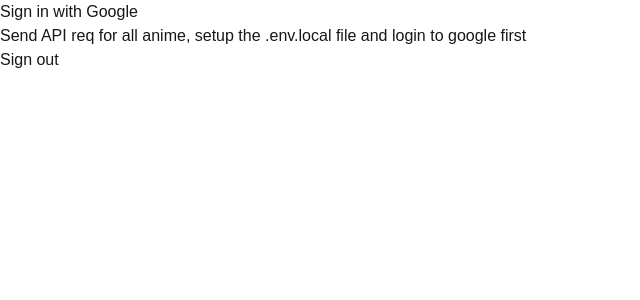
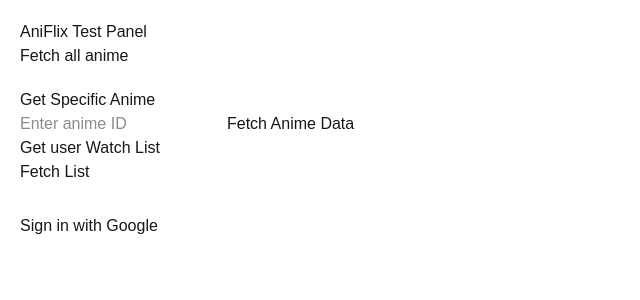
Before and after one commit to haseeb-zaheer/aniflix, a Next.js app: page / in a window 1280 px wide. Shown: the top 300 px of the page, without its empty margins (0-640 px from the left). Built offline with nearby package versions, Linux system fonts and the light colour scheme; no server answers.

Commit message:
Created Apis to POST  anime to user watchlist, and GET watchlist

```diff
--- a/components/user/usernameForm.js
+++ b/components/user/usernameForm.js
@@ -17,7 +17,7 @@ export default function UsernameForm() {
 
     if (response.ok) {
       setMessage("Username saved!");
-      // redirect here once page is made
+      // redirect to home page once made
     } else {
       const data = await response.json();
       setMessage(data.error || "Failed to set username");
--- a/next.config.mjs
+++ b/next.config.mjs
@@ -1,5 +1,14 @@
 /** @type {import('next').NextConfig} */
 const nextConfig = {
+  images: {
+    remotePatterns: [
+      {
+        protocol: 'https',
+        hostname: 'cdn.myanimelist.net',
+        pathname: '/images/**', // allow all images under /images/
+      },
+    ],
+  },
   reactStrictMode: true,
 };
 
--- a/pages/api/auth/[...nextauth]/index.js
+++ b/pages/api/auth/[...nextauth]/index.js
@@ -16,7 +16,7 @@ export const authOptions = {
     // Called when a user signs in for the first time (or every time)
     async signIn({ user }) {
     try {
-        console.log("SIGNIN triggered for:", user.email);
+        console.log("Signin triggered for:", user.email);
 
         const client = await clientPromise;
         const db = client.db("AniDB");
--- a/pages/api/user/[username]/index.js
+++ b/pages/api/user/[username]/index.js
@@ -13,7 +13,8 @@ export default async function handler(req, res)
     {
         try{
             const username = req.query.username;
-            console.log(username);
+            console.log(`Username: ${username}`);
+
             const client = await clientPromise;
             const db = client.db("AniDB");
             const users = db.collection("users");
--- a/pages/api/user/index.js
+++ b/pages/api/user/index.js
@@ -8,6 +8,7 @@ export default async function handler(req, res)
     const session = await getServerSession(req, res, authOptions);
     if(!session)
         return res.status(401).json({message: "User not logged in"});
+
     if(req.method==='GET')
     {
         try{
--- /dev/null
+++ b/pages/api/watchlist/[animeId]/index.js
@@ -0,0 +1,55 @@
+// add an anime to user watchlist
+
+import clientPromise from "@/lib/mongodb";
+import { getServerSession } from "next-auth";
+import { authOptions } from "../../auth/[...nextauth]";
+
+export default async function handler(req, res)
+{
+    const session = await getServerSession(req, res, authOptions);
+    if(!session)
+        return res.status(401).json({message: 'Unauthorized'});
+
+    if(req.method==='POST')
+    {
+        try{
+            const client = await clientPromise;
+            const db = client.db('AniDB');
+            const animeList = db.collection("animeList");
+            const animeId = parseInt(req.query.animeId);
+            const userId = session.user.id;
+            const {animeTitle, status, userScore, episodesWatched, totalEpisodes, imageUrl} = req.body;
+
+            await animeList.updateOne(
+              { userId, animeId },
+              {
+                $set: {
+                  animeTitle,
+                  status,
+                  userScore,
+                  episodesWatched,
+                  totalEpisodes,
+                  imageUrl,
+                  updatedAt: new Date()
+                },
+                $setOnInsert: {
+                  createdAt: new Date()
+                }
+              },
+              { upsert: true }
+            );
+
+            return res.status(200).json({message: 'Anime added to watch list'});
+        }
+        catch(error)
+        {
+          console.error("POST /api/watchList/[animeId] error:", error);
+          return res.status(500).json({ error: "Server error" });
+        }
+    }
+    else{
+      res.setHeader('Allow', ['POST']);
+      res.status(405).end(`Method ${req.method} Not Allowed`);
+    }
+
+}
--- a/pages/api/watchlist/index.js
+++ b/pages/api/watchlist/index.js
@@ -3,6 +3,7 @@
 import axios from "axios";
 import { getServerSession } from "next-auth";
 import { authOptions } from "../auth/[...nextauth]";
+import clientPromise from "@/lib/mongodb";
 
 export default async function handler(req, res)
 {
@@ -10,5 +11,28 @@ export default async function handler(req, res)
     if(!session)
         return res.status(401).json({message: 'Unauthorized'});
 
+    if(req.method==='GET')
+    {
+        try{
+            const client = await clientPromise;
+            const db = client.db('AniDB');
+            const animeList = db.collection('animeList');
+
+            const userList = await animeList.find({userId: session.user.id}).toArray();
+
+            return res.status(200).json(userList);
+        }
+        catch(error)
+        {
+            console.error("GET /api/watchList/ error:", error);
+            return res.status(500).json({ error: "Server error" });
+        }
+    }
+    else
+    {
+        res.setHeader('Allow', ['GET']);
+        res.status(405).end(`Method ${req.method} Not Allowed`);
+    }
+
 
 }
--- a/pages/index.js
+++ b/pages/index.js
@@ -1,18 +1,24 @@
 import {useSession, signIn, signOut} from 'next-auth/react'
 import { useEffect, useState } from 'react';
 import UsernameForm from '@/components/user/usernameForm';
+import Image from 'next/image';
 
 export default function Home() {
   const {data:session, status} = useSession();
   const [username, setUsername] = useState(null);
 
+  const [animeIdInput, setAnimeIdInput] = useState('');
+  const [animeData, setAnimeData] = useState(null);
+  const [statusInput, setStatusInput] = useState('watching');
+  const [scoreInput, setScoreInput] = useState(0);
+  const [episodesWatchedInput, setEpisodesWatchedInput] = useState(0);
+
   async function getAnime(){
     try{
       const response = await fetch('/api/anime');
       if(!response.ok)
-      {
         throw new Error(`HTTP error! status: ${response.status}`);
-      }
+
       const data = await response.json();
       console.log(data);
     }
@@ -26,9 +32,7 @@ export default function Home() {
     try{
       const response = await fetch('api/user');
       if(!response.ok)
-      {
         throw new Error(`HTTP error! status: ${response.status}`);
-      }
 
       const data = await response.json();
       setUsername(data.username);
@@ -44,22 +48,138 @@ export default function Home() {
       checkUsername();
   },[session, status])
 
+  async function getSpecificAnime() {
+    if (!animeIdInput) return alert('Enter an anime ID first.');
+    try {
+      const response = await fetch(`/api/anime/${animeIdInput}`);
+      if (!response.ok)
+          throw new Error(`HTTP error! status: ${response.status}`);
+
+      const res = await response.json();
+      const data = res.data;
+
+      setAnimeData({
+        animeId: Number(data.mal_id),
+        title: data.title,
+        imageUrl: data.images?.jpg?.image_url || '',
+        totalEpisodes: data.episodes || 0
+      });
+
+      console.log('Fetched anime:', data);
+    }
+    catch (error) {
+      console.error('Failed to fetch specific anime:', error.message);
+    }
+  }
+
+  async function addAnime() {
+    if (!animeData) return alert('Fetch anime data first.');
+
+    try {
+      const response = await fetch(`/api/watchlist/${animeData.animeId}`, {
+        method: 'POST',
+        headers: { 'Content-Type': 'application/json' },
+        body: JSON.stringify({
+          status: statusInput,
+          userScore: scoreInput,
+          episodesWatched: episodesWatchedInput,
+          totalEpisodes: animeData.totalEpisodes,
+          imageUrl: animeData.imageUrl,
+          animeTitle: animeData.title
+        })
+      });
+
+      const result = await response.json();
+      console.log('Add anime result:', result);
+      alert(result.message || 'Anime added!');
+    } catch (error) {
+      console.error('Failed to add anime:', error.message);
+    }
+  }
+
+  async function getWatchList(){
+    try{
+      const response = await fetch(`/api/watchlist`)
+      if (!response.ok)
+        throw new Error(`HTTP error! status: ${response.status}`);
+
+      const data = await response.json();
+      console.log(data);
+    }
+    catch (error) {
+      console.error('Failed to fetch anime list:', error.message);
+    }
+  }
+
   return (
-    <div>
-      {session && status === "authenticated" && username === null?
-        <UsernameForm/>
-      :
-      <div>
-        <button onClick={() => {
-          signIn("google")
-        }}>Sign in with Google</button>
-        <p></p>
-        <button onClick={getAnime}>Send API req for all anime, setup the .env.local file and login to google first</button>
-        <p></p>
-        <button onClick={() => signOut()}>Sign out</button>
-        <p></p>
-      </div>
-      }
+    <div style={{ padding: '20px', fontFamily: 'sans-serif' }}>
+      {session && status === 'authenticated' && username === null ? (
+        <UsernameForm />
+      ) : (
+        <div>
+          <h2>AniFlix Test Panel</h2>
+          <button onClick={getAnime}>Fetch all anime</button>
+
+          <div style={{ marginTop: '20px' }}>
+            <h3>Get Specific Anime</h3>
+            <input
+              type="text"
+              placeholder="Enter anime ID"
+              value={animeIdInput}
+              onChange={(e) => setAnimeIdInput(e.target.value)}
+            />
+            <button onClick={getSpecificAnime}>Fetch Anime Data</button>
+          </div>
+
+          <div>
+            <h3> Get user Watch List</h3>
+            <button onClick={getWatchList}>Fetch List</button>
+          </div>
+
+          {animeData && (
+            <div style={{ marginTop: '20px' }}>
+              <h3>Fetched Anime:</h3>
+              <p><strong>Title:</strong> {animeData.title}</p>
+              <p><strong>Total Episodes:</strong> {animeData.totalEpisodes}</p>
+              <Image
+                src={animeData.imageUrl}
+                width={150}
+                height={150}
+                alt={animeData.title}
+              />
+              <br /><br />
+              <label>Status:</label>
+              <select value={statusInput} onChange={(e) => setStatusInput(e.target.value)}>
+                <option value="watching">Watching</option>
+                <option value="completed">Completed</option>
+                <option value="plan-to-watch">Plan to Watch</option>
+                <option value="on-hold">On Hold</option>
+                <option value="dropped">Dropped</option>
+              </select>
+              <br />
+              <label>Score:</label>
+              <input type="number" value={scoreInput} onChange={(e) => setScoreInput(Number(e.target.value))} />
+              <br />
+              <label>Episodes Watched:</label>
+              <input
+                type="number"
+                value={episodesWatchedInput}
+                onChange={(e) => setEpisodesWatchedInput(Number(e.target.value))}
+              />
+              <br /><br />
+              <button onClick={addAnime}>Add to Watchlist</button>
+            </div>
+          )}
+
+          <div style={{ marginTop: '30px' }}>
+            {!session ? (
+              <button onClick={() => signIn('google')}>Sign in with Google</button>
+            ) : (
+              <button onClick={() => signOut()}>Sign out</button>
+            )}
+          </div>
+        </div>
+      )}
     </div>
   );
 }
```
